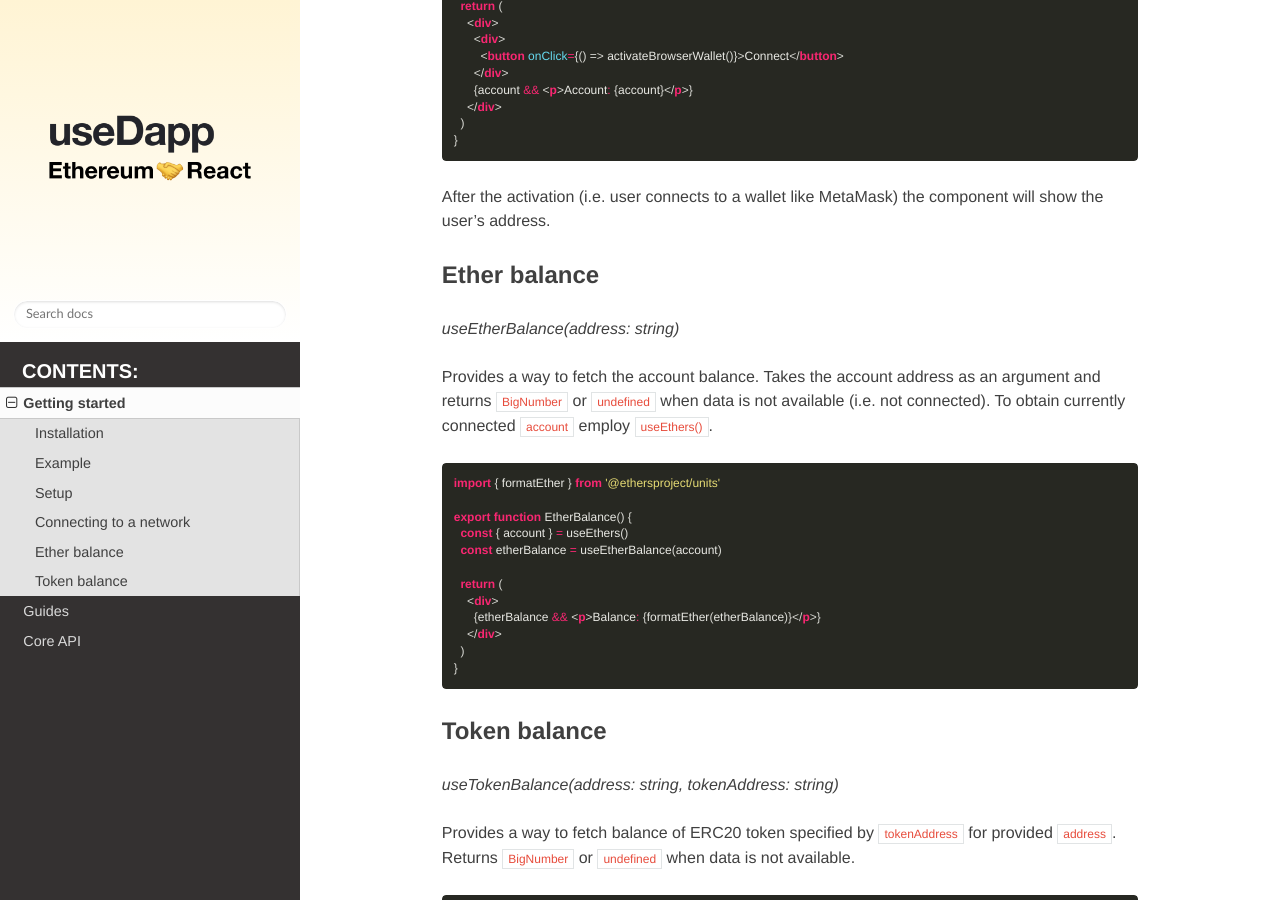
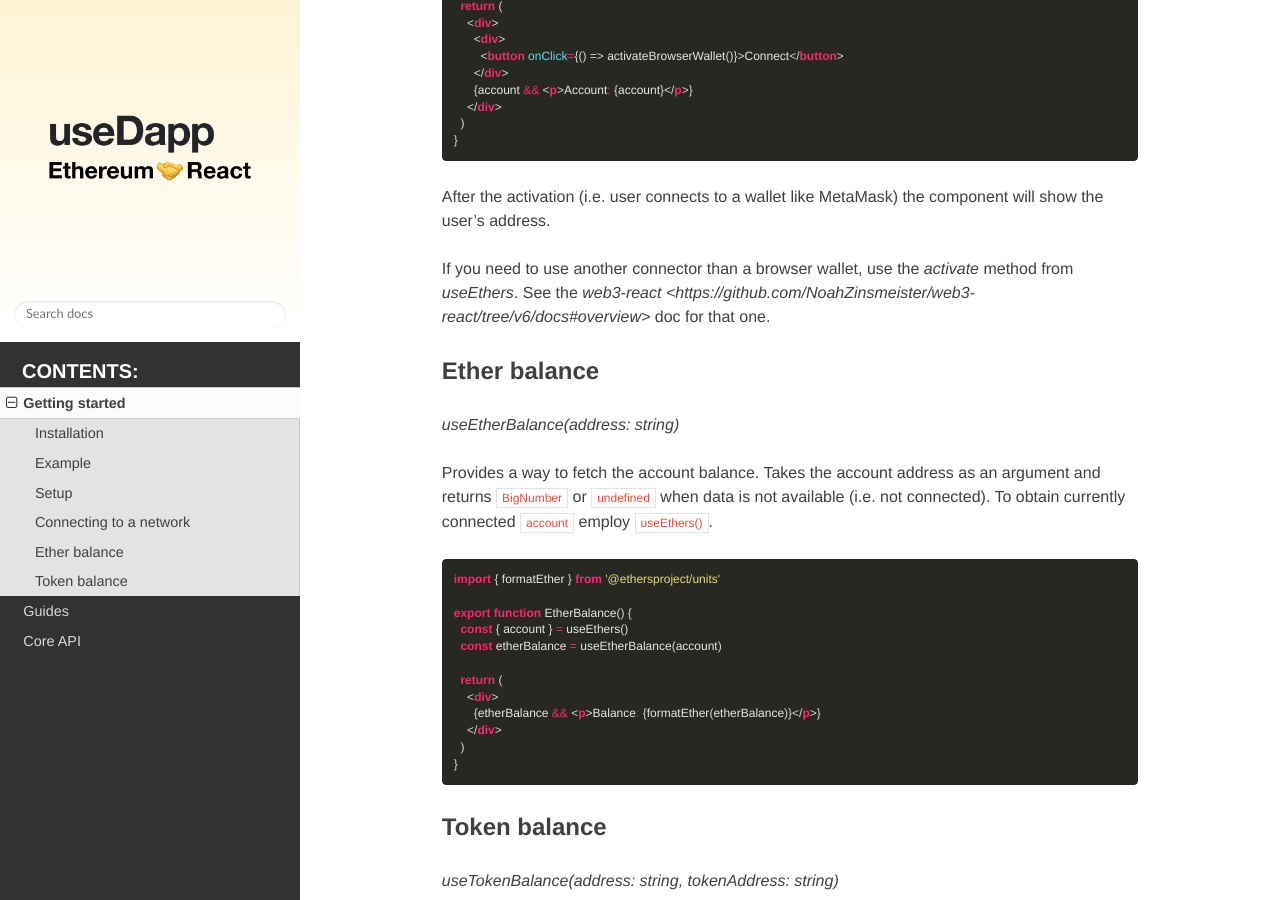
Before and after one commit to truth023/useDApp, a Sphinx documentation site: the page built from docs/source/getting-started.rst, in a window 1280 px wide and 900 px high, scrolled down 1647 px. Built offline with Sphinx 7.4.7 and the Read the Docs theme 2.0.0, drawn with Linux system fonts in a browser that asks for light colours.

Commit message:
Doc: Add activate method in getting-started (#104)
In order to explain how to connect with other connectors than browser wallets

```diff
--- a/docs/source/getting-started.rst
+++ b/docs/source/getting-started.rst
@@ -97,6 +97,7 @@ Then you need to activate the provider using **activateBrowserWallet**. It's bes
 
 After the activation (i.e. user connects to a wallet like MetaMask) the component will show the user's address.
 
+If you need to use another connector than a browser wallet, use the `activate` method from `useEthers`. See the `web3-react <https://github.com/NoahZinsmeister/web3-react/tree/v6/docs#overview>` doc for that one.
 
 Ether balance
 -------------
```
